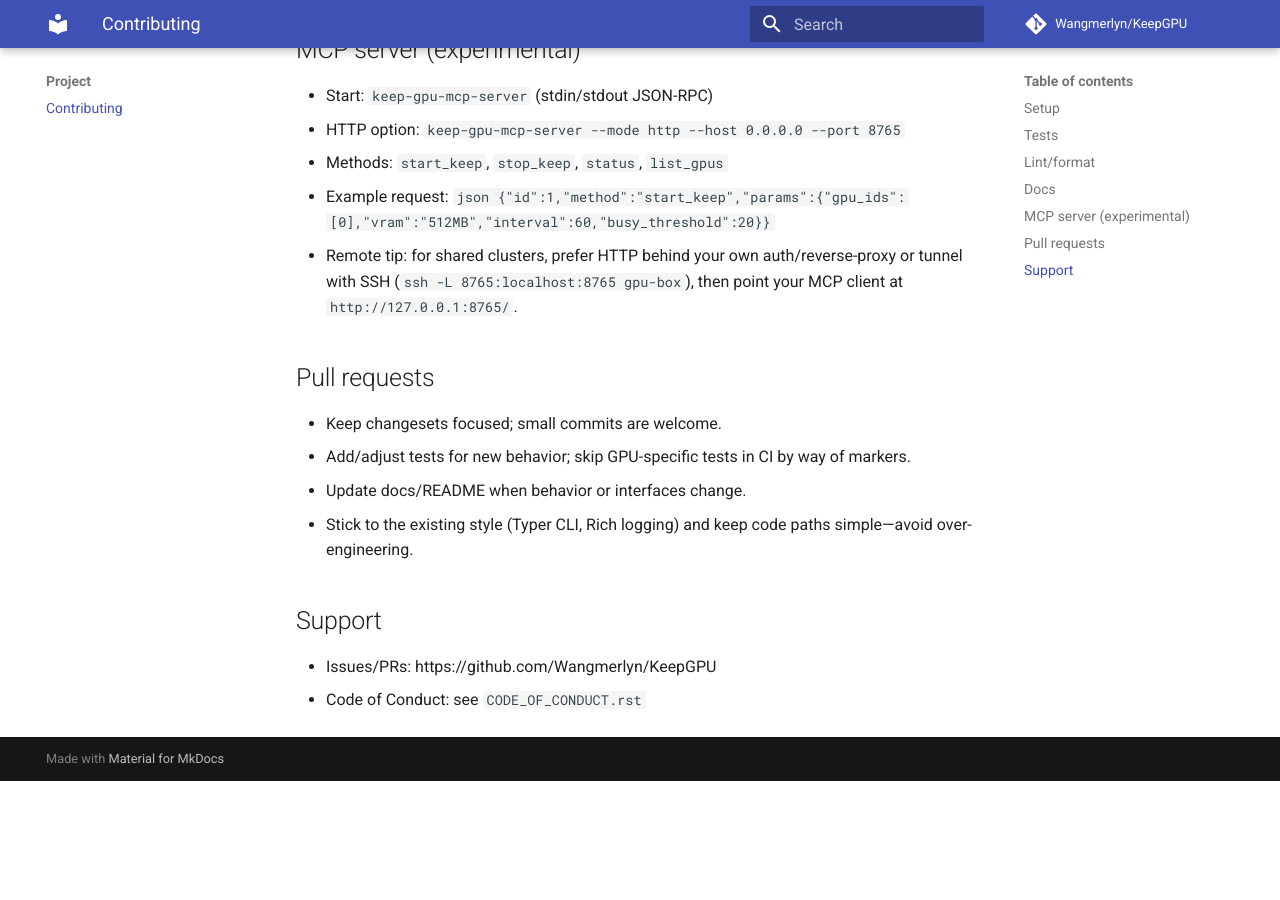
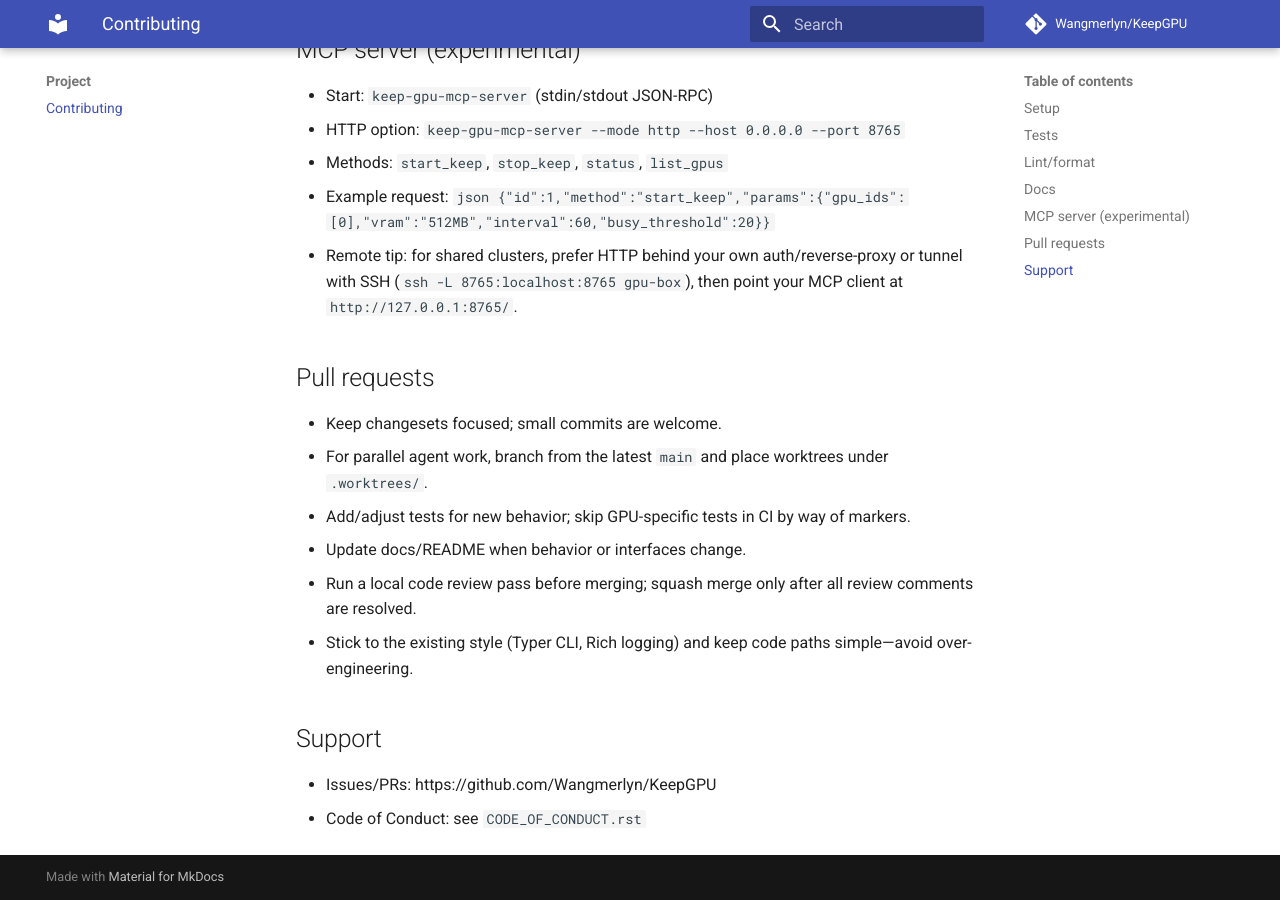
Before and after one commit to Wangmerlyn/KeepGPU, an MkDocs documentation site: the page built from docs/contributing.md, in a window 1280 px wide and 900 px high, scrolled down 1057 px. Built offline with MkDocs 1.6.1 and Material for MkDocs 9.7.7, drawn with Linux system fonts in a browser that asks for light colours; comment, search, counter and statistics services are not loaded; before the commit the page ends 1838 px from its top, so only the background shows below that.

```diff
--- a/docs/contributing.md
+++ b/docs/contributing.md
@@ -66,8 +66,12 @@
 ## Pull requests
 
 - Keep changesets focused; small commits are welcome.
+- For parallel agent work, branch from the latest `main` and place worktrees
+  under `.worktrees/`.
 - Add/adjust tests for new behavior; skip GPU-specific tests in CI by way of markers.
 - Update docs/README when behavior or interfaces change.
+- Run a local code review pass before merging; squash merge only after all
+  review comments are resolved.
 - Stick to the existing style (Typer CLI, Rich logging) and keep code paths
   simple—avoid over-engineering.
 
```
Also changed, not shown: AGENTS.md (+2 -0 lines), 1 other file.
